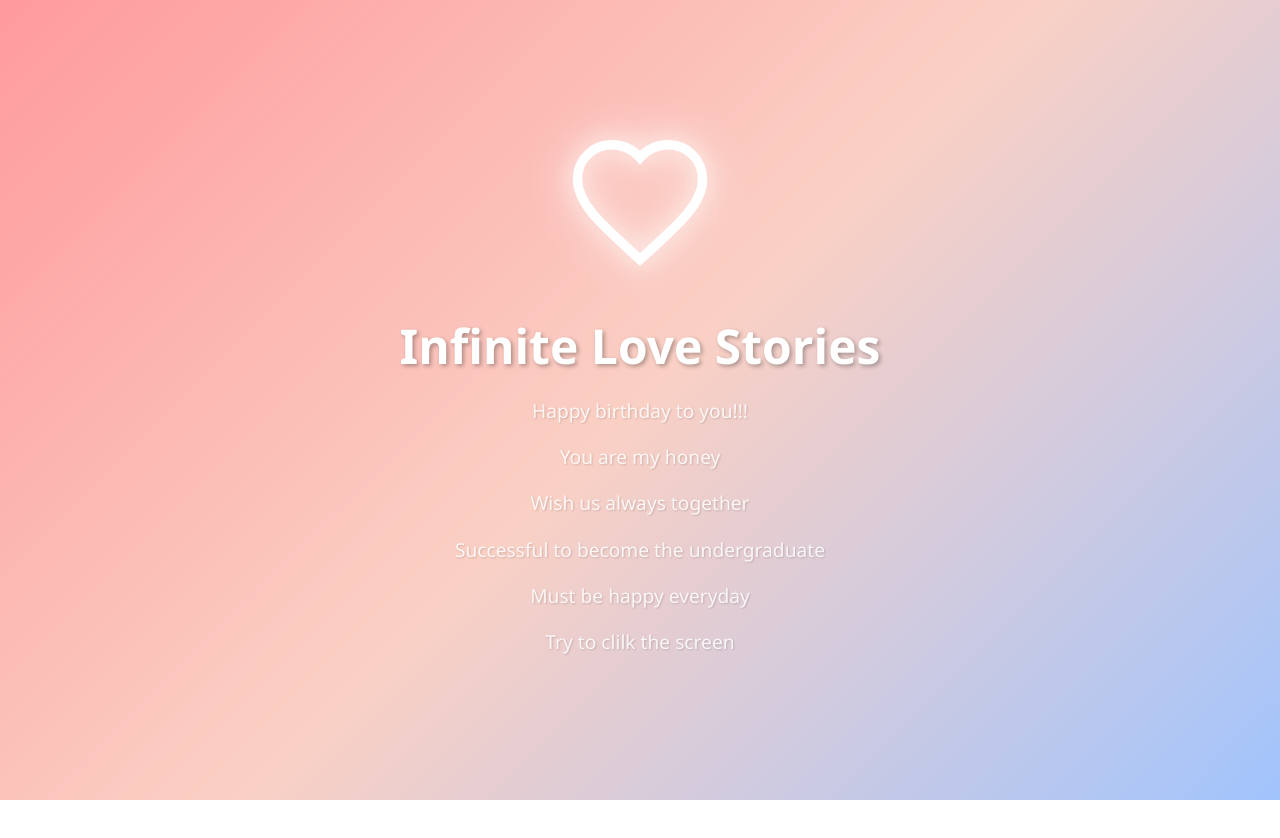
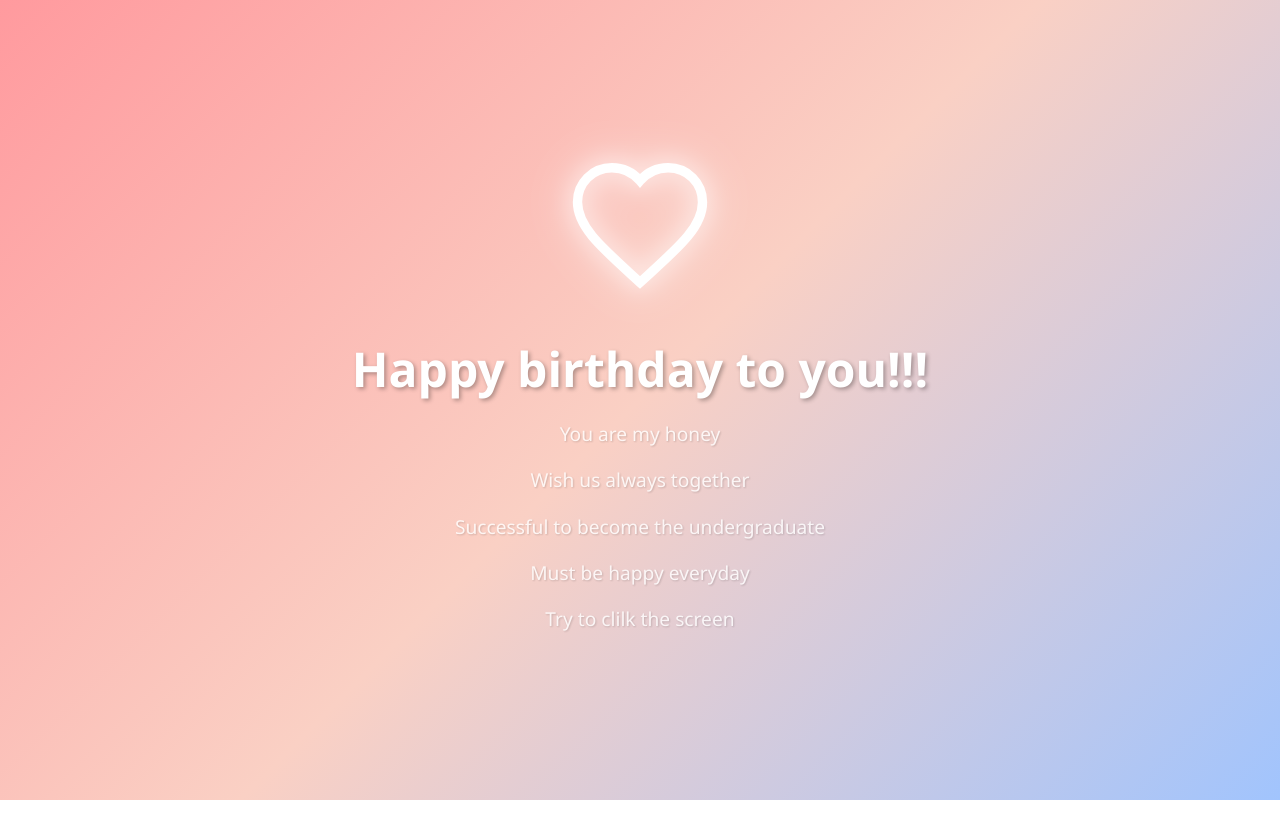
Before and after one commit to yanxinwang-ml/yanxinwang-ml.github.io, a plain HTML site: page index.html in a window 1280 px wide. Shown: the top 838 px of the page. Drawn offline with Linux system fonts and the light colour scheme.

Commit message:
Add files via upload

```diff
--- a/index.html
+++ b/index.html
@@ -16,8 +16,7 @@
             </svg>
         </div>
 
-        <h1 class="main-title">Infinite Love Stories</h1>
-        <p class="subtitle">Happy birthday to you!!!</p>
+        <h1 class="main-title">Happy birthday to you!!!</h1>
         <p class="subtitle">You are my honey</p>
         <p class="subtitle">Wish us always together</p>
         <p class="subtitle">Successful to become the undergraduate</p>
```
